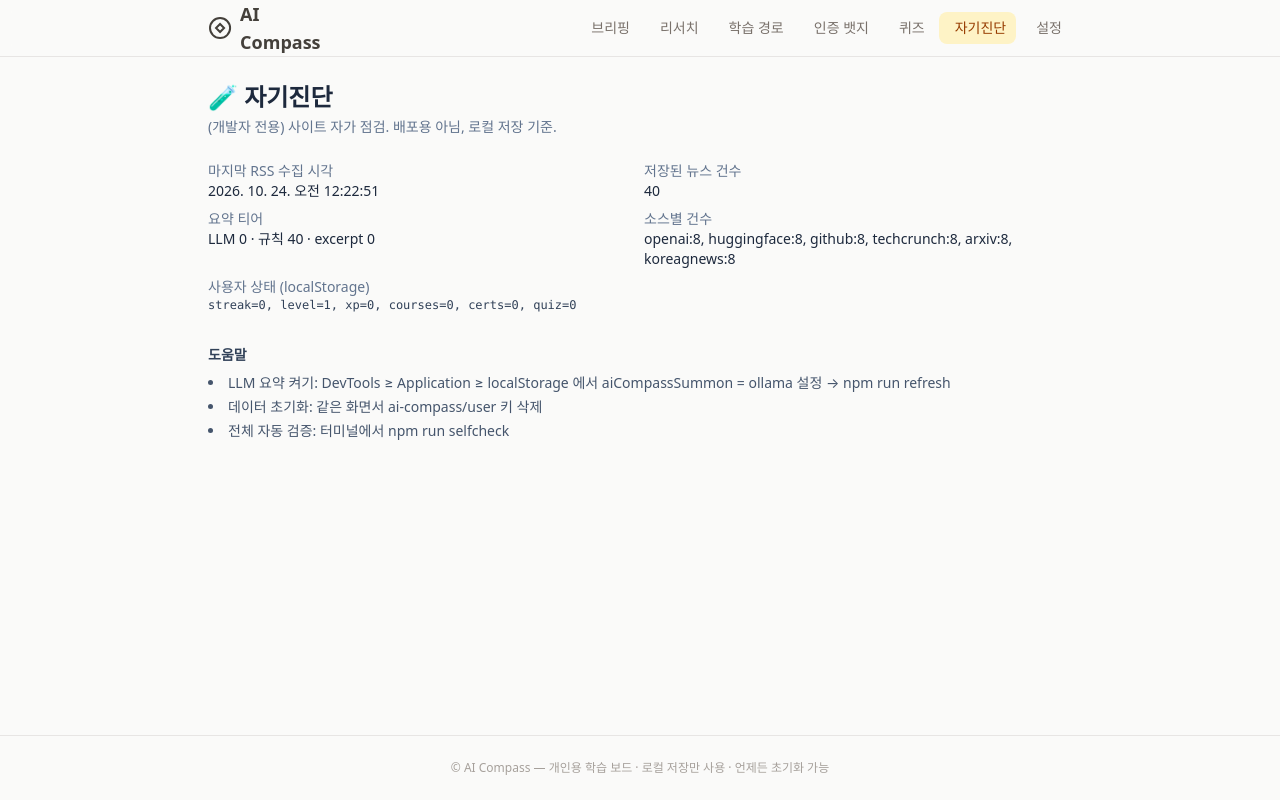
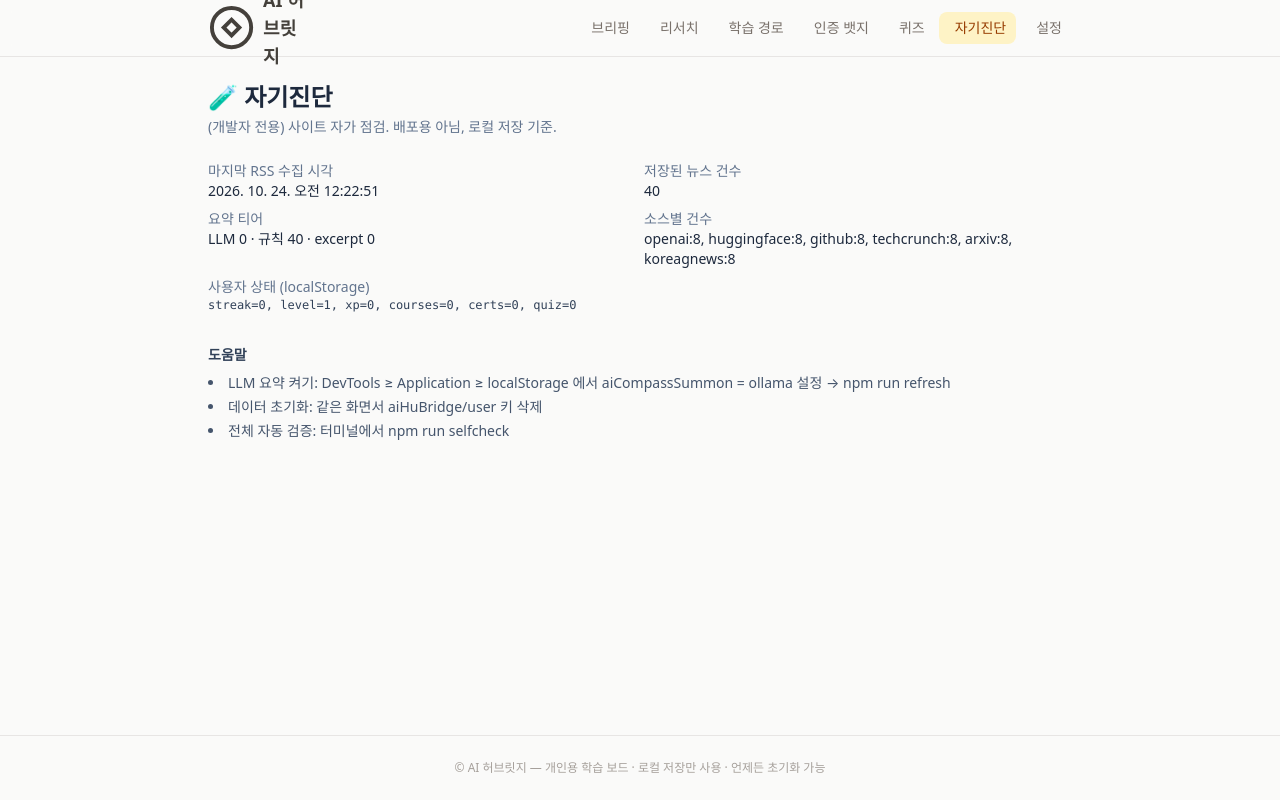
Before and after one commit to Oh-JunTaek/AIHuBridge, a React (Vite) app: page /dev in a window 1280 px wide. Built offline with nearby package versions, Linux system fonts and the light colour scheme; a web font is replaced by a local one.

Commit message:
배포수정

```diff
--- a/index.html
+++ b/index.html
@@ -3,25 +3,21 @@
   <head>
     <meta charset="UTF-8" />
     <meta name="viewport" content="width=device-width, initial-scale=1.0" />
-    <title>AI Compass — 너만의 AI 학습·소식 데스크탑</title>
+    <title>AI 허브릿지 — 너만의 AI 학습·소식 데스크탑</title>
     <meta name="description" content="AI 최신 소식, 무료 학습 경로, 인증 뱃지까지. 비전공자도 쉽게 따라오는 개인용 AI 러닝 패드" />
     <!-- ✨ 글리온/한글 가독성: Pretendard (Google Fonts) -->
     <link rel="preconnect" href="https://fonts.googleapis.com">
     <link rel="preconnect" href="https://fonts.gstatic.com" crossorigin>
     <link href="https://fonts.googleapis.com/css2?family=Pretendard:wght@400;500;600;700&display=swap" rel="stylesheet">
-    <!-- 🌙 언어/다크모드 초기값: React 마운트 전 깜빡임 방지 -->
+    <!-- 언어 초기값: React 마운트 전 깜빡임 방지 -->
     <script>
       (function () {
         try {
-          const u = JSON.parse(localStorage.getItem('ai-compass/user') || '{}');
+          const u = JSON.parse(localStorage.getItem('aiHuBridge/user') || '{}');
           const lang = u.lang || 'ko';
-          const theme = u.theme || 'system';
           document.documentElement.lang = lang;
-          const isDark =
-            theme === 'dark' ||
-            (theme === 'system' &&
-              window.matchMedia('(prefers-color-scheme: dark)').matches);
-          document.documentElement.classList.toggle('dark', isDark);
+          // 라이트 모드 고정 (다크모드 제거)
+          document.documentElement.classList.remove('dark');
         } catch (e) {}
       })();
     </script>
--- a/src/lib/config.ts
+++ b/src/lib/config.ts
@@ -1,8 +1,8 @@
-// ── AI Compass 루트 설정 ─────────────────────────────────
+// ── AI 허브릿지 루트 설정 ─────────────────────────────────
 // ※ open/ 폴더 안에서만 동작. 외부 저장소 참조 없음.
 
 export const config = {
-  siteName: 'AI Compass',
+  siteName: 'AI 허브릿지',
   tagline: '뉴스, 학습, 인증 — 너만의 AI 데스크탑',
   newsSources: [
     {
@@ -60,7 +60,7 @@ export const config = {
   },
 
   /** 로컬 저장 키 */
-  storageKey: 'ai-compass/user',
+  storageKey: 'aiHuBridge/user',
 } as const;
 
 export type NewsSource = (typeof config.newsSources)[number];
--- a/src/lib/i18n.ts
+++ b/src/lib/i18n.ts
@@ -110,7 +110,7 @@ const ko: Dict = {
     tiFormat: 'LLM {0} · 규칙 {1} · excerpt {2}',
     helpTitle: '도움말',
     help1: 'LLM 요약 켜기: DevTools ≥ Application ≥ localStorage 에서 aiCompassSummon = ollama 설정 → npm run refresh',
-    help2: '데이터 초기화: 같은 화면서 ai-compass/user 키 삭제',
+    help2: '데이터 초기화: 같은 화면서 aiHuBridge/user 키 삭제',
     help3: '전체 자동 검증: 터미널에서 npm run selfcheck',
     noFetch: '미수집 (npm run refresh)',
     ruleFallback: '규칙 요약 사용 중 (LLM 미연결)',
@@ -242,7 +242,7 @@ const en: Dict = {
     tiFormat: 'LLM {0} · rule {1} · excerpt {2}',
     helpTitle: 'Help',
     help1: 'Enable LLM summary: DevTools → Application → localStorage, set aiCompassSummon = ollama, then run npm run refresh',
-    help2: 'Reset data: delete the ai-compass/user key in the same screen',
+    help2: 'Reset data: delete the aiHuBridge/user key in the same screen',
     help3: 'Full self-check: run npm run selfcheck in the terminal',
     noFetch: 'Not fetched yet (npm run refresh)',
     ruleFallback: 'Using rule-based summaries (LLM not connected)',
```
